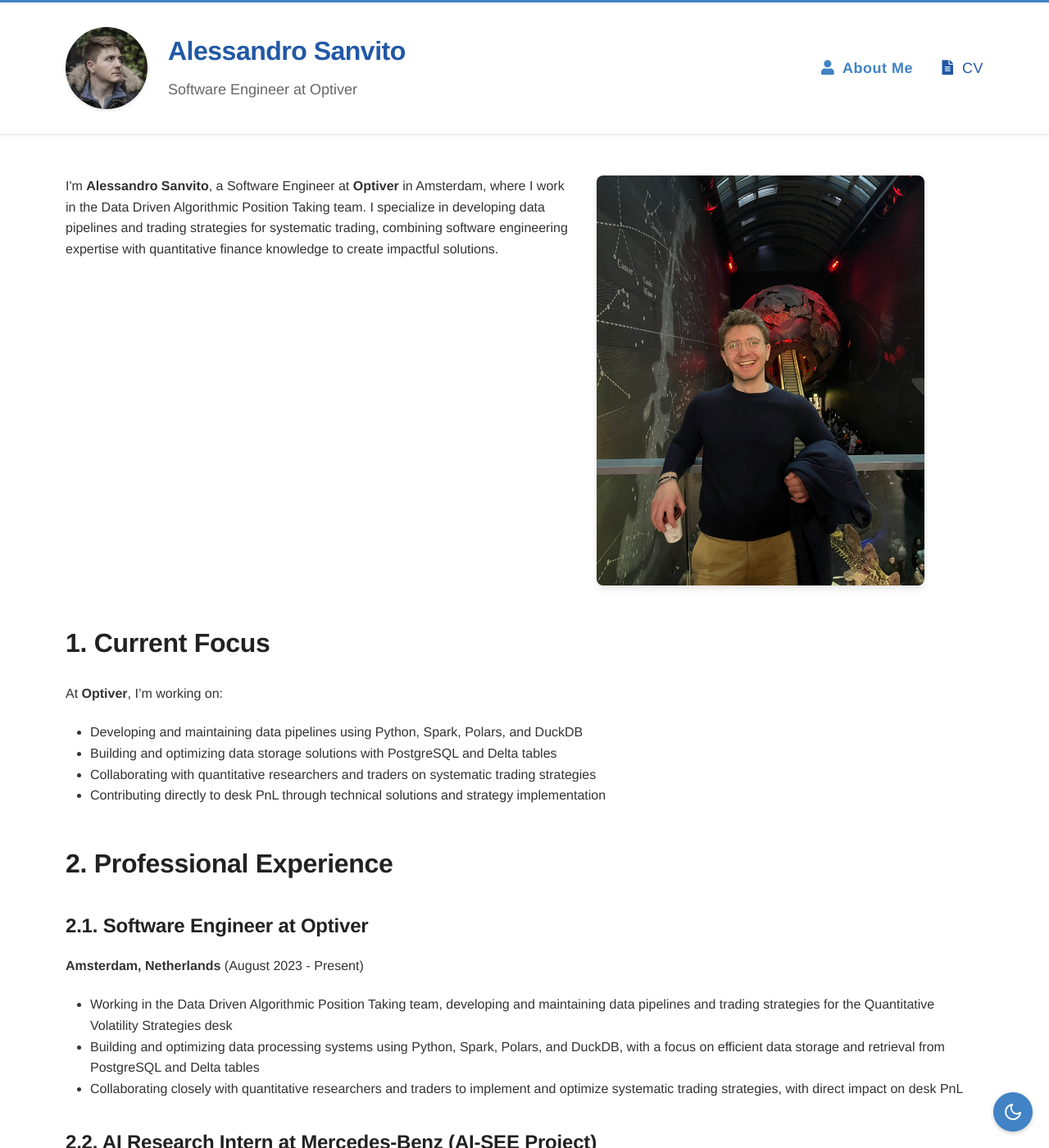
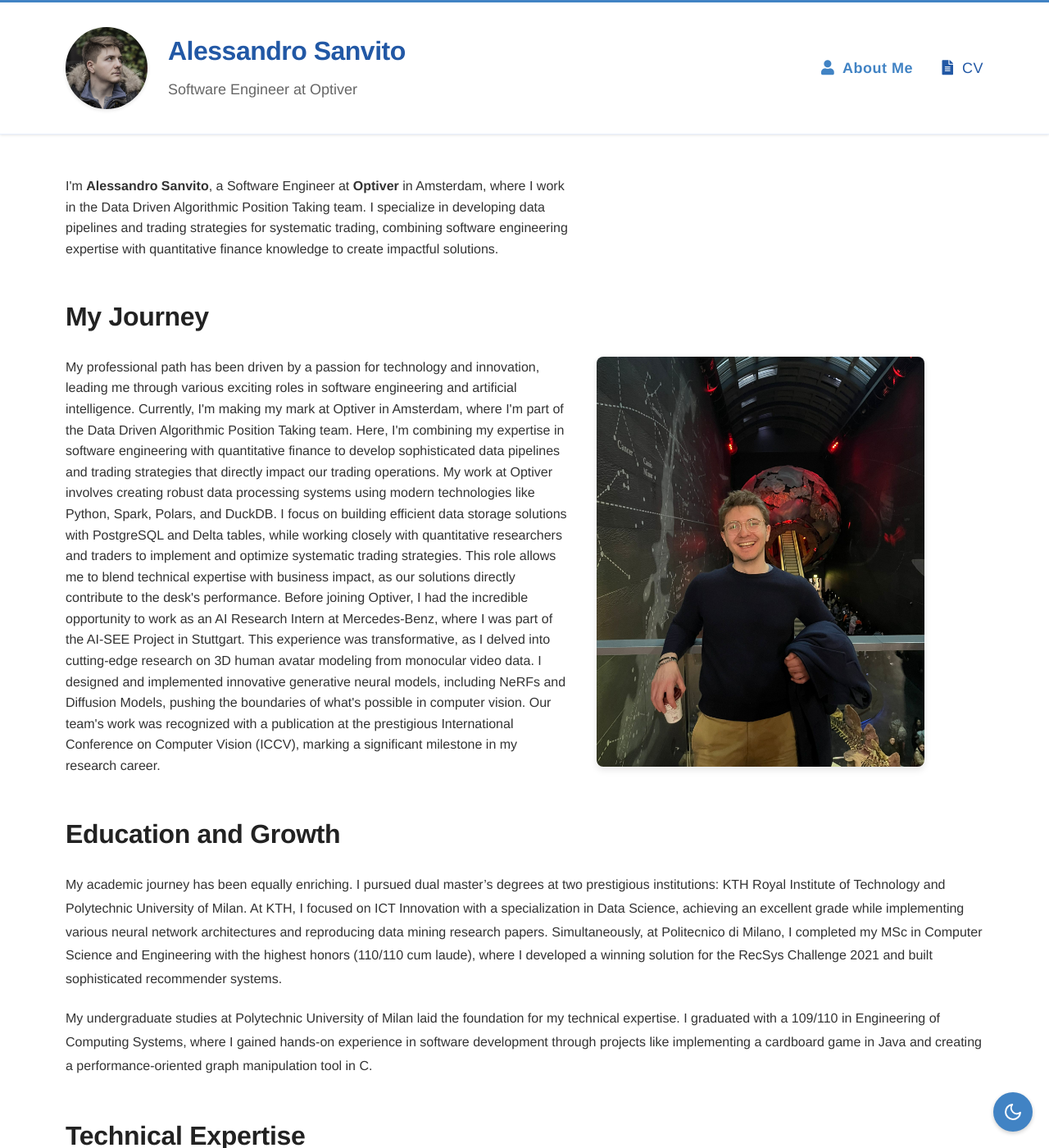
Before and after one commit to Alexdruso/Alexdruso.github.io, a Jekyll site: the page built from docs/index.md, in a window 1280 px wide and 1400 px high. Shown: the whole window at 82% size. Built offline with Jekyll 4.4.1, drawn with Linux system fonts in a browser that asks for light colours; some of the changed text lies outside the part shown.

Commit message:
feat: better intro

```diff
--- a/docs/index.md
+++ b/docs/index.md
@@ -7,83 +7,39 @@ layout: page
   <div class="about-content">
     I'm <strong>Alessandro Sanvito</strong>, a Software Engineer at <strong>Optiver</strong> in Amsterdam, where I work in the Data Driven Algorithmic Position Taking team. I specialize in developing data pipelines and trading strategies for systematic trading, combining software engineering expertise with quantitative finance knowledge to create impactful solutions.
   </div>
+</div>
+
+## My Journey
+
+<div class="about-container">
+  <div class="about-content">
+    My professional path has been driven by a passion for technology and innovation, leading me through various exciting roles in software engineering and artificial intelligence. Currently, I'm making my mark at Optiver in Amsterdam, where I'm part of the Data Driven Algorithmic Position Taking team. Here, I'm combining my expertise in software engineering with quantitative finance to develop sophisticated data pipelines and trading strategies that directly impact our trading operations.
+
+    My work at Optiver involves creating robust data processing systems using modern technologies like Python, Spark, Polars, and DuckDB. I focus on building efficient data storage solutions with PostgreSQL and Delta tables, while working closely with quantitative researchers and traders to implement and optimize systematic trading strategies. This role allows me to blend technical expertise with business impact, as our solutions directly contribute to the desk's performance.
+
+    Before joining Optiver, I had the incredible opportunity to work as an AI Research Intern at Mercedes-Benz, where I was part of the AI-SEE Project in Stuttgart. This experience was transformative, as I delved into cutting-edge research on 3D human avatar modeling from monocular video data. I designed and implemented innovative generative neural models, including NeRFs and Diffusion Models, pushing the boundaries of what's possible in computer vision. Our team's work was recognized with a publication at the prestigious International Conference on Computer Vision (ICCV), marking a significant milestone in my research career.
+  </div>
   <div class="profile-picture">
     <img src="/images/alessandro.jpeg" alt="Alessandro Sanvito" />
   </div>
 </div>
 
-## 1. Current Focus
+## Education and Growth
 
-At <strong>Optiver</strong>, I'm working on:
-- Developing and maintaining data pipelines using Python, Spark, Polars, and DuckDB
-- Building and optimizing data storage solutions with PostgreSQL and Delta tables
-- Collaborating with quantitative researchers and traders on systematic trading strategies
-- Contributing directly to desk PnL through technical solutions and strategy implementation
+My academic journey has been equally enriching. I pursued dual master's degrees at two prestigious institutions: KTH Royal Institute of Technology and Polytechnic University of Milan. At KTH, I focused on ICT Innovation with a specialization in Data Science, achieving an excellent grade while implementing various neural network architectures and reproducing data mining research papers. Simultaneously, at Politecnico di Milano, I completed my MSc in Computer Science and Engineering with the highest honors (110/110 cum laude), where I developed a winning solution for the RecSys Challenge 2021 and built sophisticated recommender systems.
 
-## 2. Professional Experience
+My undergraduate studies at Polytechnic University of Milan laid the foundation for my technical expertise. I graduated with a 109/110 in Engineering of Computing Systems, where I gained hands-on experience in software development through projects like implementing a cardboard game in Java and creating a performance-oriented graph manipulation tool in C.
 
-### 2.1. Software Engineer at Optiver
-<strong>Amsterdam, Netherlands</strong> (August 2023 - Present)
-- Working in the Data Driven Algorithmic Position Taking team, developing and maintaining data pipelines and trading strategies for the Quantitative Volatility Strategies desk
-- Building and optimizing data processing systems using Python, Spark, Polars, and DuckDB, with a focus on efficient data storage and retrieval from PostgreSQL and Delta tables
-- Collaborating closely with quantitative researchers and traders to implement and optimize systematic trading strategies, with direct impact on desk PnL
+## Technical Expertise
 
-### 2.2. AI Research Intern at Mercedes-Benz (AI-SEE Project)
-<strong>Stuttgart, Germany</strong> (May 2022 - June 2023)
-- Conducted cutting-edge research on 3D human avatar modeling from monocular video data
-- Designed and implemented generative neural models, including NeRFs and Diffusion Models
-- Collaborated with a cross-functional R&D team, resulting in a publication at ICCV
-- Leveraged skills in deep learning, 3D modeling, and generative AI
+Throughout my journey, I've developed a comprehensive skill set that spans multiple domains. In programming and development, I'm proficient in Python and SQL for data processing, Java and C++ for high-performance applications, and have extensive experience with distributed systems and parallel computing. My expertise in data processing includes working with big data technologies like Spark, Polars, and DuckDB, as well as databases such as PostgreSQL and Delta Lake.
 
-## 3. Education
+In the realm of machine learning and AI, I've worked extensively with deep learning frameworks like PyTorch and TensorFlow, focusing on computer vision and 3D modeling. My experience with generative AI, particularly NeRFs and Diffusion Models, has been instrumental in my research work. I'm also well-versed in classical machine learning using tools like scikit-learn, Catboost, and XGBoost.
 
-### 3.1. MSc. in ICT Innovation, Data Science
-<strong>KTH Royal Institute of Technology</strong> (Sept. 2020 - May 2023)
-- Final grade: A - Excellent
-- Implemented neural network architectures in NumPy (MLPs, Hopfield Networks, Deep Belief Networks)
-- Reproduced data mining-related papers in Python and Java
+My technical toolkit is complemented by proficiency in essential tools and technologies, including Git for version control, Docker for containerization, Linux operating systems, and modern CI/CD practices with comprehensive testing using pytest.
 
-### 3.2. MSc. in Computer Science and Engineering
-<strong>Polytechnic University of Milan</strong> (Sept. 2020 - Jul. 2023)
-- Final grade: 110/110 cum laude
-- Developed a winning ML solution for the RecSys Challenge 2021
-- Built a recommender system for a book catalogue with NumPy, SciPy, and Pandas
+## Let's Connect
 
-### 3.3. BSc. in Engineering of Computing Systems
-<strong>Polytechnic University of Milan</strong> (Sept. 2017 - Jul. 2020)
-- Final grade: 109/110
-- Implemented a cardboard game in Java with extensive testing
-- Created a performance-oriented graph manipulation tool in C
-
-## 4. Technical Skills
-
-### 4.1. Programming & Development
-- Python and SQL for data processing and analysis
-- Java and C++ for high-performance applications
-- Distributed systems and parallel computing
-- System architecture and optimization
-
-### 4.2. Data Processing & Analysis
-- Big Data: Spark, Polars, DuckDB
-- Databases: PostgreSQL, Delta Lake
-- Data Analysis: Pandas, NumPy
-- Data Visualization: Matplotlib, Plotly
-
-### 4.3. Machine Learning & AI
-- Deep Learning: PyTorch, TensorFlow
-- Computer Vision and 3D Modeling
-- Generative AI: NeRFs, Diffusion Models
-- Classical ML: scikit-learn, Catboost, XGBoost
-- Research Experience: Published at ICCV
-
-### 4.4. Tools & Technologies
-- Version Control: Git
-- Containerization: Docker
-- Operating Systems: Linux
-- CI/CD and pytest
-
-## 5. Connect With Me
-
-Interested in my professional journey? Check out my [CV](/public/Alessandro_Sanvito_CV.pdf) for a detailed overview of my experience and skills.
+I'm always excited to connect with fellow professionals and explore new opportunities for collaboration. Whether you're interested in discussing technology, potential projects, or just want to learn more about my journey, I'd love to hear from you. Feel free to check out my [CV](/public/Alessandro_Sanvito_CV.pdf) for a detailed overview of my experience and skills.
 
 Let's connect and explore how we can create something extraordinary together.
```
